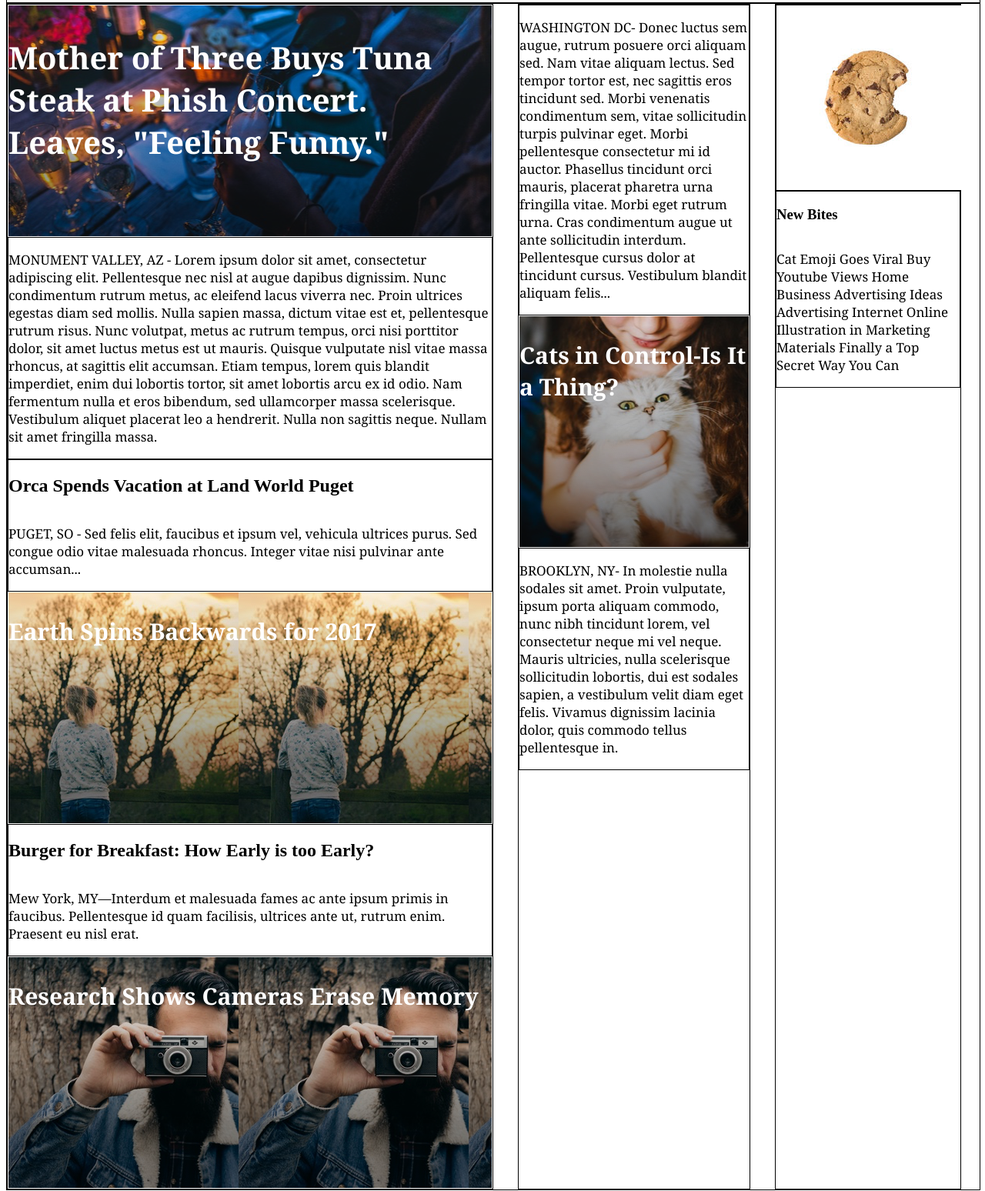
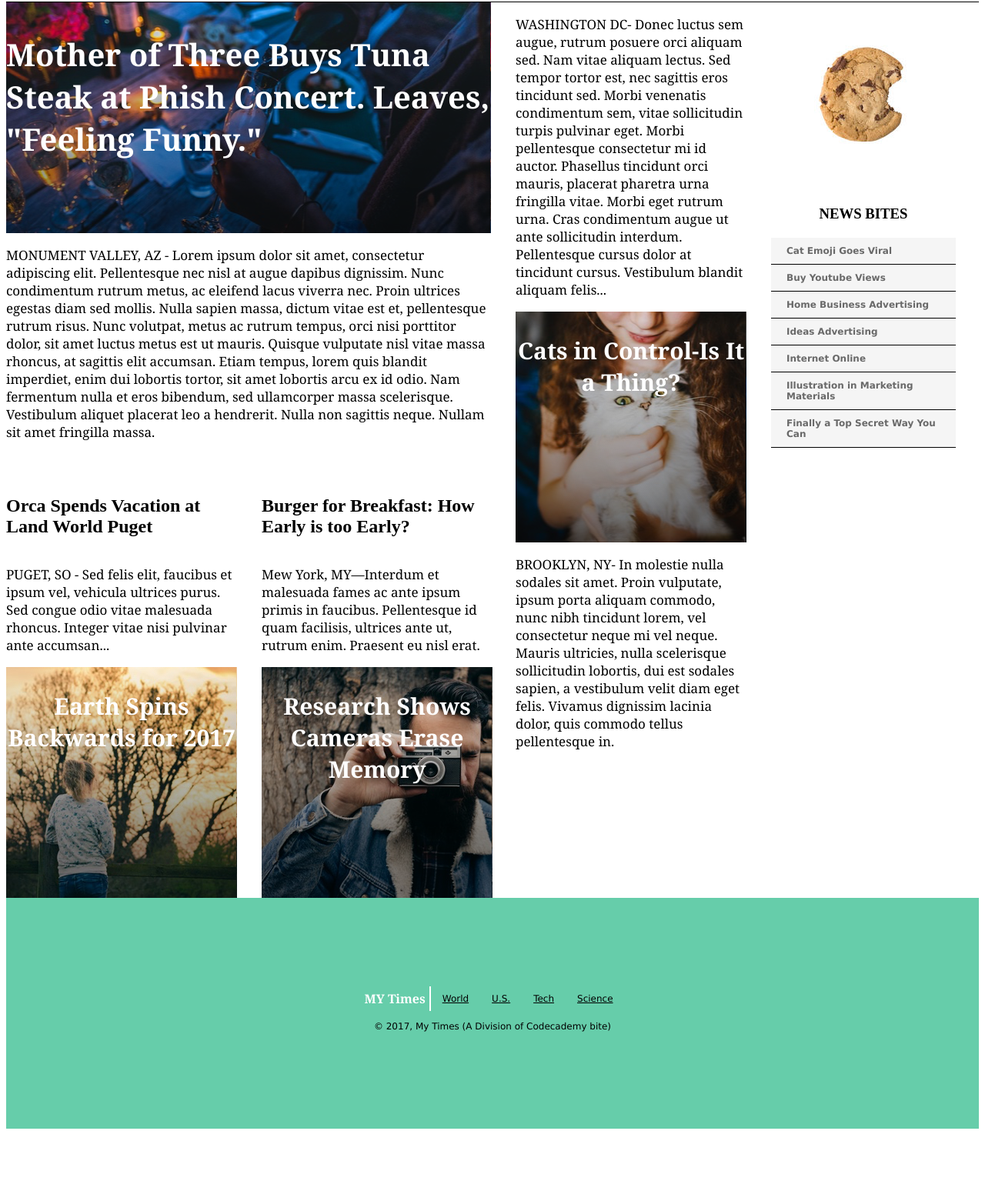
Before and after one commit to ImperialZenta/mytimes, a plain HTML site: page index.html in a window 1280 px wide. Shown: the part 86-1634 px from the top of the page at 77% size. After the commit the page ends 1561 px from the top, so only its background shows below. Drawn offline with Linux system fonts and the light colour scheme.

Commit message:
First iteration of full solution

```diff
--- a/index.html
+++ b/index.html
@@ -33,35 +33,41 @@
   <div class="maincontentContainer">
     <div class="column large">
 
-      <div class="storyImage main" id="mainStory">
+      <div class="story image main" id="mainStory">
         <p>Mother of Three Buys Tuna Steak at Phish Concert. Leaves, "Feeling Funny."</p>
       </div>
-      <div class="story">
+      <div>
         <p class="narrative">
           MONUMENT VALLEY, AZ - Lorem ipsum dolor sit amet, consectetur adipiscing elit. Pellentesque nec nisl at augue dapibus dignissim. Nunc condimentum rutrum metus, ac eleifend lacus viverra nec. Proin ultrices egestas diam sed mollis. Nulla sapien massa, dictum vitae est et, pellentesque rutrum risus. Nunc volutpat, metus ac rutrum tempus, orci nisi porttitor dolor, sit amet luctus metus est ut mauris. Quisque vulputate nisl vitae massa rhoncus, at sagittis elit accumsan. Etiam tempus, lorem quis blandit imperdiet, enim dui lobortis tortor, sit amet lobortis arcu ex id odio. Nam fermentum nulla et eros bibendum, sed ullamcorper massa scelerisque. Vestibulum aliquet placerat leo a hendrerit. Nulla non sagittis neque. Nullam sit amet fringilla massa.
         </p>
       </div>
+      <div class="storyBoard">
+        <div class="storyBoard column">
           <div class="story">
             <h2>Orca Spends Vacation at Land World Puget</h2>
             <p class="narrative">
               PUGET, SO - Sed felis elit, faucibus et ipsum vel, vehicula ultrices purus. Sed congue odio vitae malesuada rhoncus. Integer vitae nisi pulvinar ante accumsan...
             </p>
           </div>
-      <div class="storyImage" id="earthSpinStory">
+          <div class="story image" id="earthSpinStory">
             <p>
               Earth Spins Backwards for 2017
             </p>
           </div>
+        </div>
+        <div class="storyBoard column">
           <div class="story">
             <h2>Burger for Breakfast: How Early is too Early?</h2>
             <p class="narrative">
               Mew York, MY—Interdum et malesuada fames ac ante ipsum primis in faucibus. Pellentesque id quam facilisis, ultrices ante ut, rutrum enim. Praesent eu nisl erat.
             </p>
           </div>
-      <div class="storyImage" id="cameraMemoryStory">
+          <div class="story image" id="cameraMemoryStory">
             <p>
               Research Shows Cameras Erase Memory
             </p>
+          </div>
+        </div>
       </div>
     </div>
 
@@ -70,7 +76,7 @@
         <p class="narrative">
         WASHINGTON DC- Donec luctus sem augue, rutrum posuere orci aliquam sed. Nam vitae aliquam lectus. Sed tempor tortor est, nec sagittis eros tincidunt sed. Morbi venenatis condimentum sem, vitae sollicitudin turpis pulvinar eget. Morbi pellentesque consectetur mi id auctor. Phasellus tincidunt orci mauris, placerat pharetra urna fringilla vitae. Morbi eget rutrum urna. Cras condimentum augue ut ante sollicitudin interdum. Pellentesque cursus dolor at tincidunt cursus. Vestibulum blandit aliquam felis...</p>
       </div>
-      <div class="storyImage" id="catControlStory">
+      <div class="story image" id="catControlStory">
         <p>Cats in Control-Is It a Thing?</p>
       </div>
       <div class="story">
@@ -81,18 +87,60 @@
     </div>
 
     <div class="column small">
-      <div class="newsBiteImage">
+      <div class="newsBites">
         <img src="./resources/images/img-news-bite.png">
-      </div>
-      <div class="story">
-        <h3>New Bites</h3>
-        <p class="narrative">
-          Cat Emoji Goes Viral Buy Youtube Views Home Business Advertising Ideas Advertising Internet Online Illustration in Marketing Materials Finally a Top Secret Way You Can
-        </p>
+        <h3>NEWS BITES</h3>
+        <span class="newsBites bite">
+          Cat Emoji Goes Viral
+        </span>
+        <span class="newsBites bite">
+          Buy Youtube Views
+        </span>
+        <span class="newsBites bite">
+          Home Business Advertising
+        </span>
+        <span class="newsBites bite">
+          Ideas Advertising
+        </span>
+        <span class="newsBites bite">
+          Internet Online
+        </span>
+        <span class="newsBites bite">
+          Illustration in Marketing Materials
+        </span>
+        <span class="newsBites bite">
+          Finally a Top Secret Way You Can
+        </span>
       </div>
     </div>
 
   </div>
 
+<!-- Footer Section -->
+  <footer>
+    <div>
+      <div class="navigation">
+        <span class="title">MY Times</span>
+        <span>
+          <a href="#world">World</a>
+        </span>
+        <span>
+          <a href="#US">U.S.</a>
+        </span>
+        <span>
+          <a href="#Tech">Tech</a>
+        </span>
+        <span>
+          <a href="#Science">Science</a>
+        </span>
+      </div>
+    </div>
+    <div>
+      <p>
+        &copy 2017, My Times (A Division of Codecademy bite)
+      </p>
+    </div>
+  </footer>
+
 </body>
 </html>
--- a/resources/css/style.css
+++ b/resources/css/style.css
@@ -7,7 +7,7 @@ p {
 }
 
 div {
-  border: 1px solid;
+  display: block;
 }
 
 /* Header Bar Styles*/
@@ -47,43 +47,55 @@ div {
 /* Main Content Styles */
 .maincontentContainer {
   display: flex;
-  width: 100%;
 }
 
 .column {
   display: flex;
+  margin-right: 32px;
   flex-direction: column;
-  margin-right: 32px;
 }
 
 .column.large {
-  min-width: 630px;
+  width: 630px;
 }
 
 .column.medium {
-  min-width: 300px;
+  width: 300px;
 }
 
 .column.small {
-  min-width: 240px;
+  width: 240px;
+}
+
+.storyBoard {
+  display: flex;
+  justify-content: space-between;
+  margin-top: 17px;
+}
+
+.storyBoard.column {
+  flex-direction: column;
 }
 
 .story {
   display: flex;
   flex-direction: column;
+  width: 300px;
 }
 
-.storyImage {
-  display: flex;
+.story.image {
   height: 300px;
   font-family: Georgia;
   font-weight: bold;
   font-size: 30px;
+  text-align: center;
   color: white;
 }
 
-.storyImage.main {
+.story.image.main {
+  width: 630px;
   font-size: 40px;
+  text-align: left;
 }
 
 .narrative {
@@ -92,7 +104,63 @@ div {
   color: black;
 }
 
-.newsBiteImage {
+/* News Bites Section */
+.newsBites {
+  font-size: 16px;
+  font-weight: bold;
+}
+
+.newsBites h3 {
+  margin: 20px 20px;
+  text-align: center;
+}
+
+.newsBites.bite {
+  display: block;
+  background-color: whitesmoke;
+  font-family: Verdana;
+  font-size: 12px;
+  color: dimgray;
+  padding: 10px 20px;
+  border-bottom: 1px solid black;
+}
+
+/* Footer Section */
+
+footer {
+  color: black;
+  display: flex;
+  flex-direction: column;
+  height: 300px;
+  justify-content: center;
+  align-items: center;
+  background-color: mediumaquamarine;
+  margin: auto;
+  font-family: Verdana;
+  font-size: 12px;
+}
+
+footer span {
+  display: inline-block;
+  padding: 10px 15px;
+}
+
+footer .title {
+  display: flex;
+  font-family: Georgia;
+  font-size: 16px;
+  font-weight: bold;
+  color: white;
+  padding: 5px 5px;
+  border-right: 2px solid white;
+}
+
+footer .navigation {
+  display: flex;
+  align-items: center;
+}
+
+footer .copyright {
   display: flex;
 }
 
```
Lines whose indentation alone changed are shown as unchanged.
